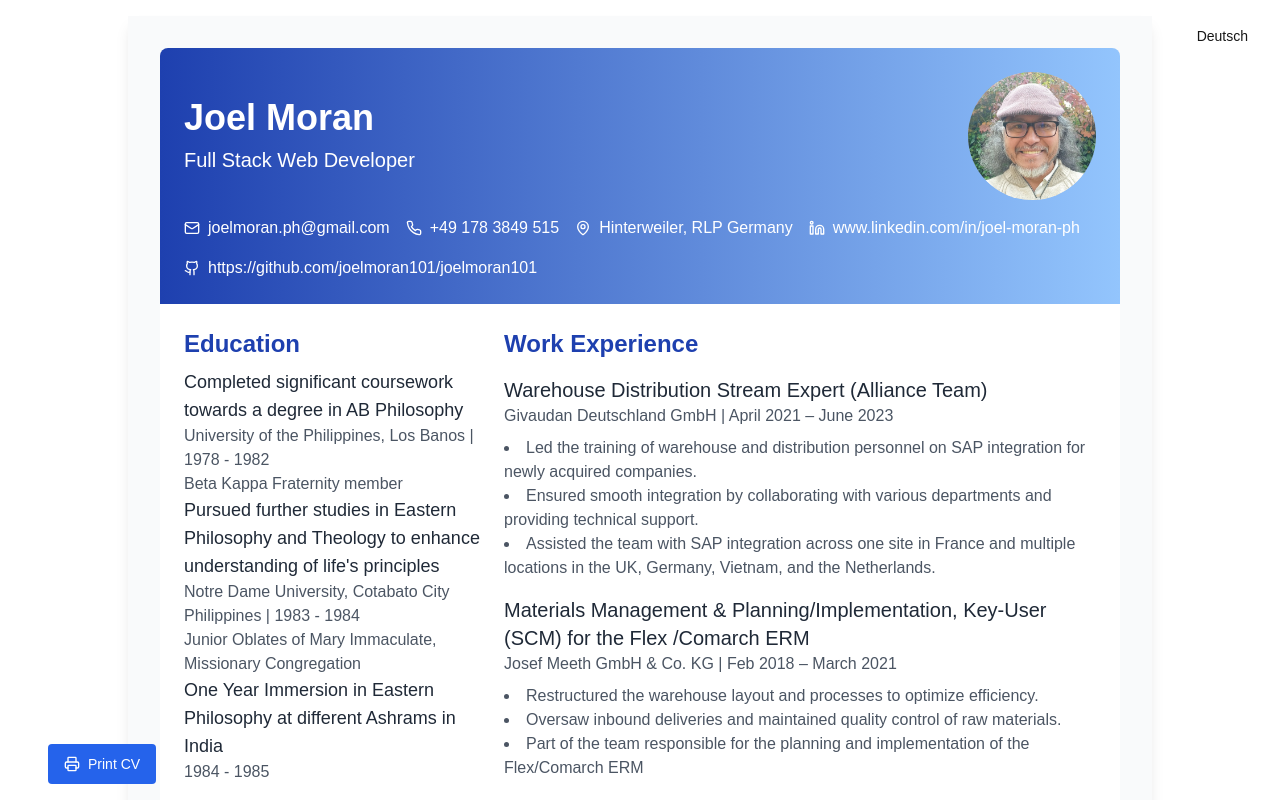
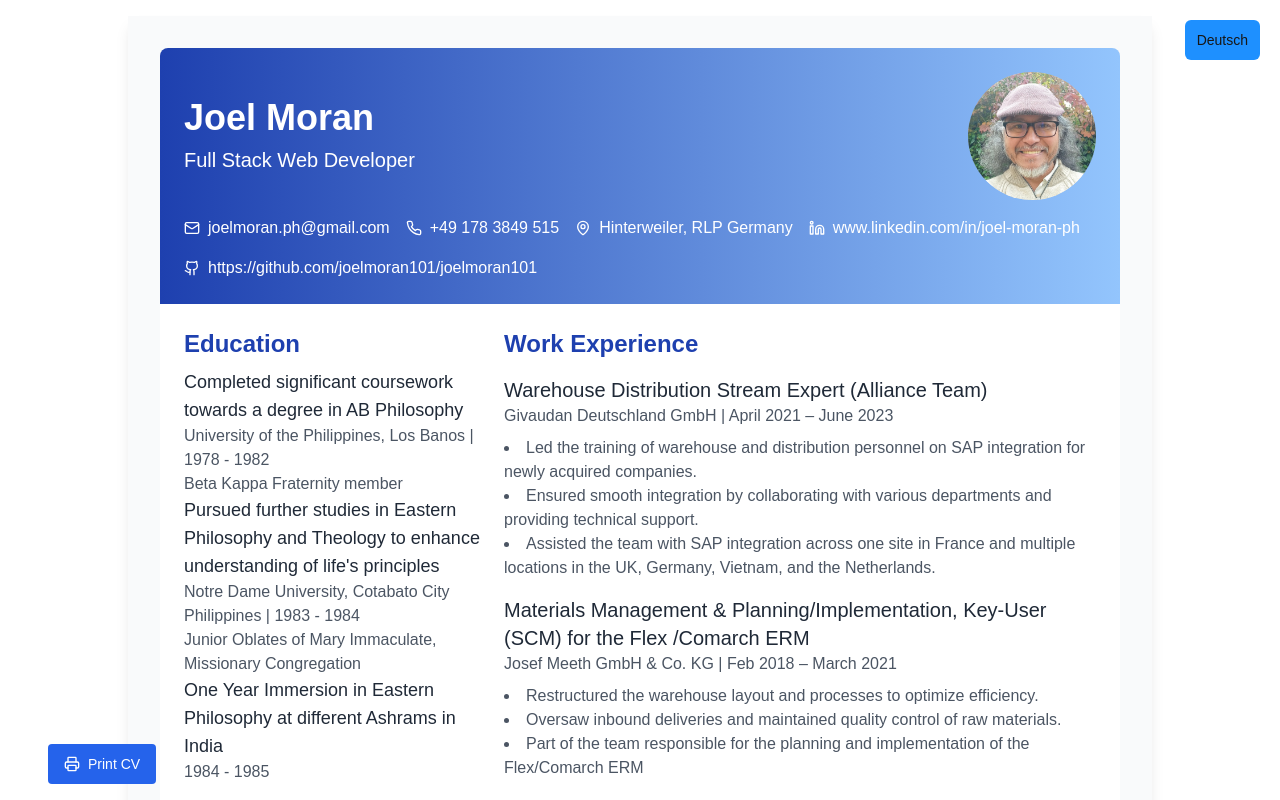
Before and after one commit to joelmoran101/my-cv-2024, a Next.js app: page / in a window 1280 px wide. Shown: the top 800 px of the page. Built offline with nearby package versions, Linux system fonts and the light colour scheme.

Commit message:
jm:made minor styles improvement to make the toogle button for the language to be more apparent.

```diff
--- a/components/LanguageToggle.tsx
+++ b/components/LanguageToggle.tsx
@@ -9,7 +9,8 @@ export const LanguageToggle: React.FC = () => {
   return (
     <Button
       onClick={() => setLanguage(language === 'en' ? 'de' : 'en')}
-      className="fixed top-4 right-4 z-10"
+      // className="fixed top-4 right-4 z-10"
+      className="bg-accent-dark py-0 px-3 fixed top-5 right-5 z-10 "
     >
       {language === 'en' ? 'Deutsch' : 'English'}
     </Button>
--- a/components/style.css
+++ b/components/style.css
@@ -11,3 +11,8 @@
     }
 
 }
+
+.bg-accent-dark {
+    background-color: dodgerblue;
+
+}
```
